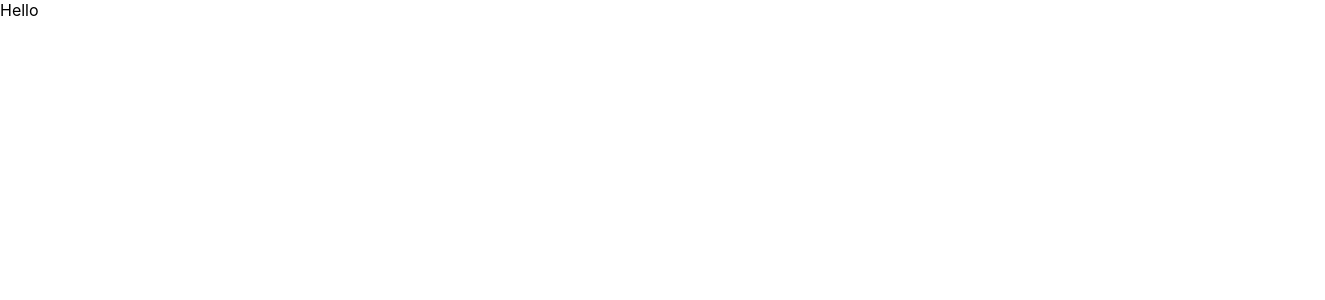
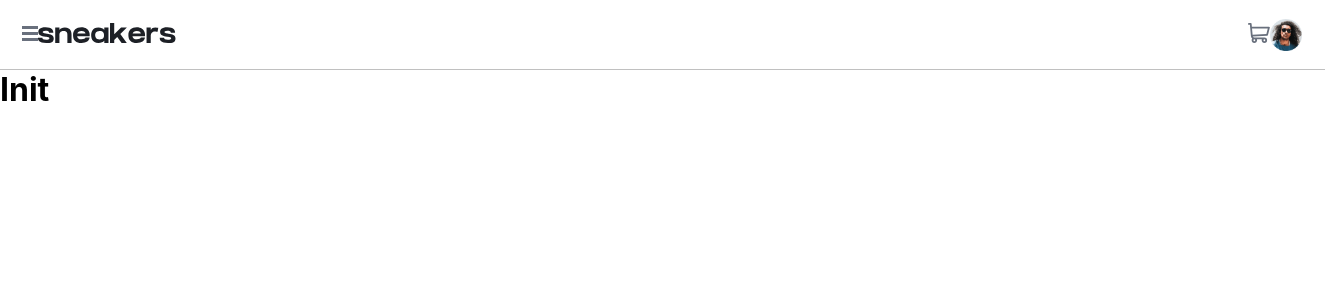
Before and after one commit to mateusisrael/ecommerce-product-page, a React (Create React App) app: page / in a window 1280 px wide. Shown: the top 300 px of the page, 1325 px wide, since content can reach past the window. Built offline with nearby package versions, Linux system fonts and the light colour scheme.

Commit message:
header in progress

```diff
--- a/package.json
+++ b/package.json
@@ -12,7 +12,7 @@
     "@types/react-dom": "^17.0.0",
     "react": "^17.0.2",
     "react-dom": "^17.0.2",
-    "react-router-dom": "^5.3.0",
+    "react-router-dom": "^6.0.2",
     "react-scripts": "4.0.3",
     "styled-components": "^5.3.3",
     "typescript": "^4.1.2",
--- /dev/null
+++ b/src/components/organisms/Header/index.tsx
@@ -0,0 +1,63 @@
+import { FunctionComponent } from 'react';
+import * as S from './styles';
+
+import menuSVG from '../../../images/icon-menu.svg';
+import logoSVG from '../../../images/logo.svg';
+import cartSVG from '../../../images/icon-cart.svg';
+import avatarPNG from '../../../images/image-avatar.png';
+
+interface HeaderProps {
+
+}
+
+const Header: FunctionComponent<HeaderProps> = () => {
+  const menuItems = [
+    {
+      name: "Collections",
+      to: "/collections"
+    },
+    {
+      name: "Men",
+      to: "/men"
+    },
+    {
+      name: "Women",
+      to: "/women"
+    },
+    {
+      name: "About",
+      to: "/about"
+    },
+    {
+      name: "Contact",
+      to: "/contact"
+    }
+  ]
+  return (
+    <S.Header>
+      <S.View>
+      <nav>
+        <figure>
+          <img src={menuSVG} />
+        </figure>
+        {/* <ul>
+          {menuItems.map((item, i) => <li key={i}>{item.name}</li>)}
+        </ul> */}
+      </nav>
+      <figure>
+        <img src={logoSVG} />
+      </figure>
+      </S.View>
+      <S.View>
+        <figure>
+          <img src={cartSVG} />
+        </figure>
+
+        <S.Profile src={avatarPNG} />
+      </S.View>
+
+    </S.Header>
+  );
+}
+
+export default Header;
--- /dev/null
+++ b/src/components/organisms/Header/styles.ts
@@ -0,0 +1,22 @@
+import styled from 'styled-components';
+
+export const Header = styled.header`
+  display: flex;
+  flex-direction: row;
+  align-items: center;
+  justify-content: space-between;
+  height: 4.313rem;
+  width: 100vw;
+  padding: 0 1.4rem;
+  border-bottom: 1px solid silver;
+`;
+
+export const Profile = styled.img`
+  width: 2rem;
+`;
+
+export const View = styled.div`
+  display: flex;
+  align-items: center;
+  flex-direction: row;
+`;
--- /dev/null
+++ b/src/components/templates/Layout/index.tsx
@@ -0,0 +1,18 @@
+import { FunctionComponent } from 'react';
+import Header from '../../organisms/Header';
+
+
+interface LayoutProps {
+}
+
+const Layout: FunctionComponent<LayoutProps> = ({ children }) => {
+  return (
+    <body>
+      <Header />
+      {children}
+
+    </body>
+   );
+}
+
+export default Layout;
--- a/src/index.css
+++ b/src/index.css
@@ -1,3 +1,8 @@
+*{
+  margin: 0;
+  padding: 0;
+}
+
 body {
   margin: 0;
   font-family: -apple-system, BlinkMacSystemFont, 'Segoe UI', 'Roboto', 'Oxygen',
--- a/src/index.tsx
+++ b/src/index.tsx
@@ -1,11 +1,22 @@
 import React from 'react';
 import ReactDOM from 'react-dom';
 import './index.css';
-import App from './App';
+// import App from './App';
+import Layout from './components/templates/Layout';
+import {
+  Routes, Route, BrowserRouter as Router
+} from 'react-router-dom';
 
 ReactDOM.render(
   <React.StrictMode>
-    <App />
+    <Router>
+      <Layout>
+        <Routes>
+          <Route path={'/'} element={<h1>Init</h1>} />
+          <Route path={'/schedule'} element={<h1>Schedule</h1>} />
+        </Routes>
+      </Layout>
+    </Router>
   </React.StrictMode>,
   document.getElementById('root')
 );
```
Also changed, not shown: src/logo.svg (deleted), 1 other file (tests, documents, lock files or other folders).
